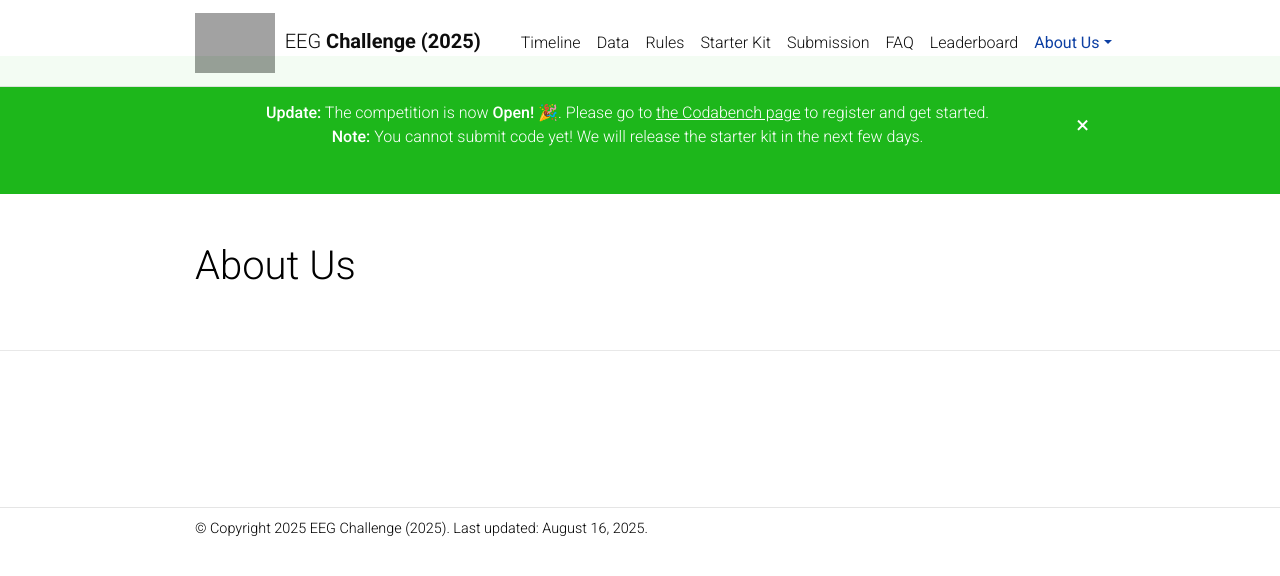
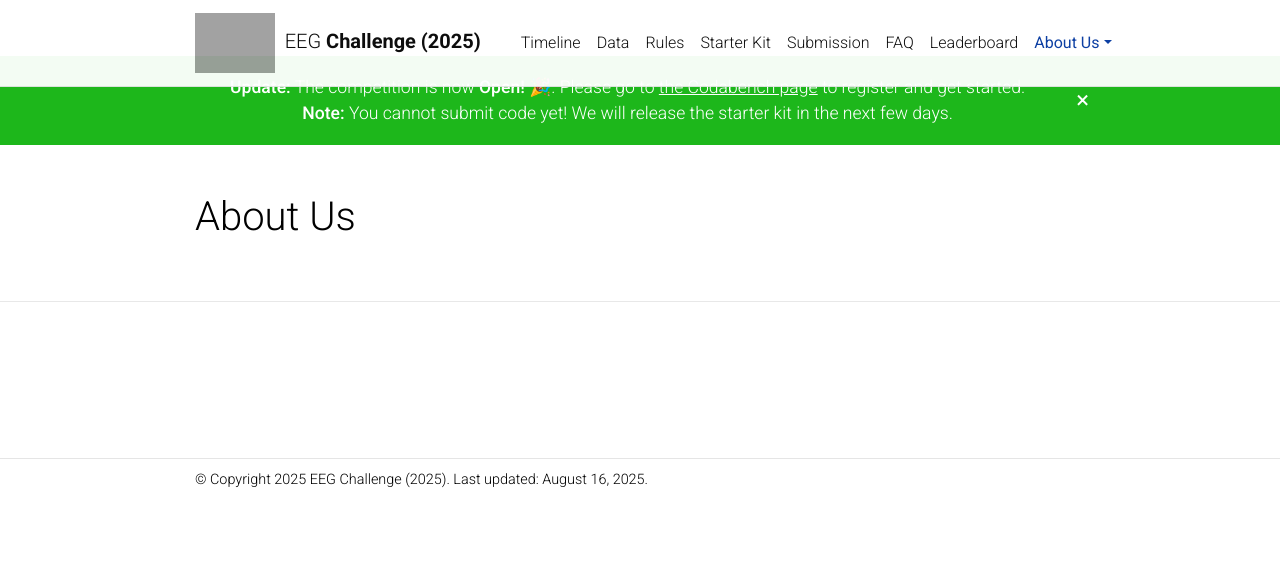
Before and after one commit to urgent-challenge/urgent2024, a Jekyll site: the page built from _pages/dropdown.md, in a window 1280 px wide. Shown: the top 576 px of the page. Built offline with Jekyll 4.4.1, drawn with Linux system fonts in a browser that asks for light colours; comment, search, counter and statistics services are not loaded; a style sheet for code colours, icons or effects is not loaded; grey boxes are pictures that could not be loaded.

Commit message:
fix: adjust banner position

```diff
--- a/_layouts/default.html
+++ b/_layouts/default.html
@@ -16,15 +16,23 @@
 
     .banner__content {
       max-width: 1000px;
-      padding: 45px;
+      padding: 0 45px;
       margin: 0 auto;
       display: flex;
       align-items: center;
+      min-height: 80px;
+      /* Ensures vertical centering and consistent height */
     }
 
     .banner__text {
-      font-size: 1.4;
+      font-size: 1.1rem;
       flex-grow: 1;
+      display: flex;
+      align-items: center;
+      justify-content: center;
+      height: 100%;
+      padding-top: 18px;
+      padding-bottom: 18px;
     }
 
     .banner__close {
@@ -32,6 +40,7 @@
       border: none;
       font-size: 1.5rem;
       cursor: pointer;
+      align-self: center;
     }
 
     .banner__content * {
@@ -45,7 +54,7 @@
     <div class="banner">
       <div class="banner__content">
         <div class="banner__text">
-        <div style="text-align: center;">
+          <div style="text-align: center; width: 100%;">
             <strong>Update:</strong> The competition is now <strong>Open! 🎉</strong>.
             Please go to <a href="https://www.codabench.org/competitions/9975/" style="text-decoration: underline;">the Codabench page</a> to register and get started.<br>
             <strong>Note:</strong> You cannot submit code yet! We will release the starter kit in the next few days.
```
Lines whose indentation alone changed are shown as unchanged.
